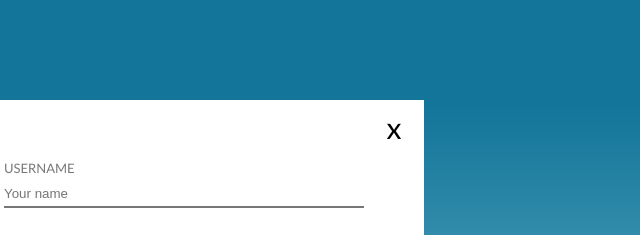
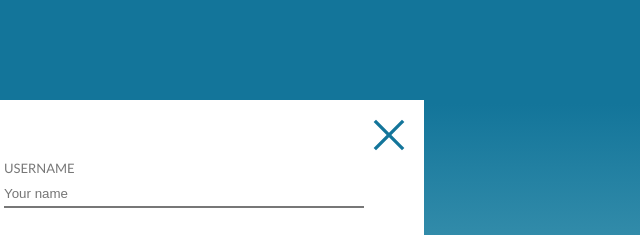
Before and after one commit to EvP8/51-grupe-sign-up, a website: page index.html in a window 1280 px wide. Shown: the top 235 px of the page, 616-1256 px from the left. Drawn offline with Linux system fonts and the light colour scheme.

Commit message:
close svg

```diff
--- a/css/main.css
+++ b/css/main.css
@@ -58,13 +58,10 @@ body {
 }
 
 .close {
-    width: 60px;
-    height: 60px;
-    font-size: 30px;
     text-align: center;
-    line-height: 54px;
     position: absolute;
-    right: 0;
-    top: 0;
+    right: 15px;
+    top: 15px;
     cursor: pointer;
+    color: rgba(19,117,154);
 }
--- a/index.html
+++ b/index.html
@@ -30,7 +30,9 @@
             </footer>
         </div>
         <div class="right-column">
-            <div class="close">x</div>
+            <div class="close">
+                <svg stroke="currentColor" fill="currentColor" stroke-width="0" viewBox="0 0 24 24" height="40px" width="40px" xmlns="http://www.w3.org/2000/svg"><path d="M10.5859 12L2.79297 4.20706L4.20718 2.79285L12.0001 10.5857L19.793 2.79285L21.2072 4.20706L13.4143 12L21.2072 19.7928L19.793 21.2071L12.0001 13.4142L4.20718 21.2071L2.79297 19.7928L10.5859 12Z"></path></svg>
+            </div>
             <form class="form">
                 <div class="form-row">
                      <label for="username" class="label">Username</label>
```
